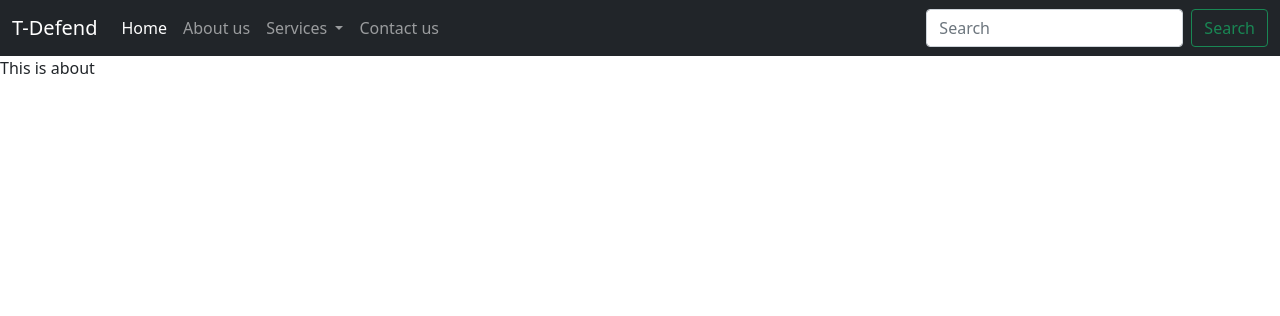
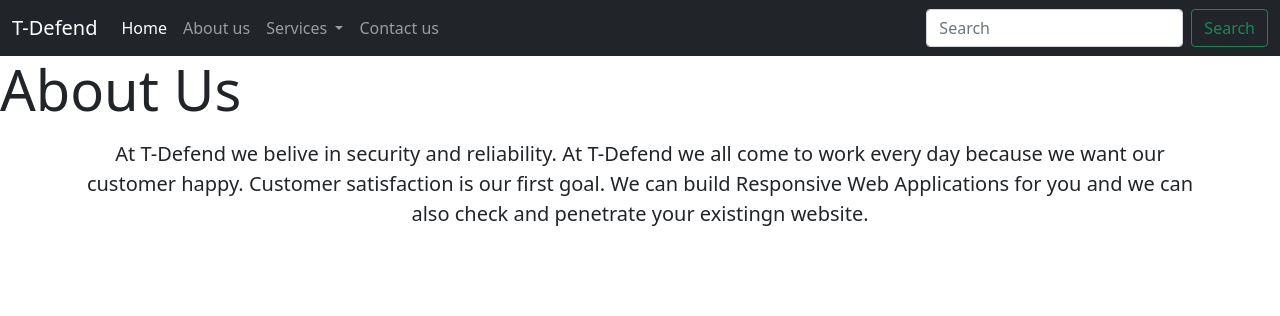
Before and after one commit to tuhin98744/t-defend, a Django app: page /about in a window 1280 px wide. Shown: the top 316 px of the page. Run offline with Django 3.2, Linux system fonts and the light colour scheme.

Commit message:
Changing About us page

```diff
--- a/myproject/Hello/templates/about.html
+++ b/myproject/Hello/templates/about.html
@@ -2,5 +2,21 @@
 <!-- Main extend -->
 {% block title %}About{% endblock title %}
 <!-- Created for title -->
-{% block body %} This is about {% endblock body %}
+{% block body %}
+
+  <div class="col-md-6 px-0">
+    <h1 class="display-4 font-italic">About Us</h1>
+    <p class="lead my-3"></p>
+  </div>
+</div>
 <!-- Created for body -->
+<div class="container text-center py-10">
+  <p class=" lead">
+    At T-Defend we belive in security and reliability. At T-Defend we all come
+    to work every day because we want our customer happy. Customer satisfaction is our first goal.
+    We can build Responsive Web Applications for you and we can also check and penetrate your existingn website.
+  </p>
+</div>
+
+{% endblock body %}
+<!-- Created for body -->
```
Also changed, not shown: myproject/Hello/templates/services.html (+1 -32 lines).
